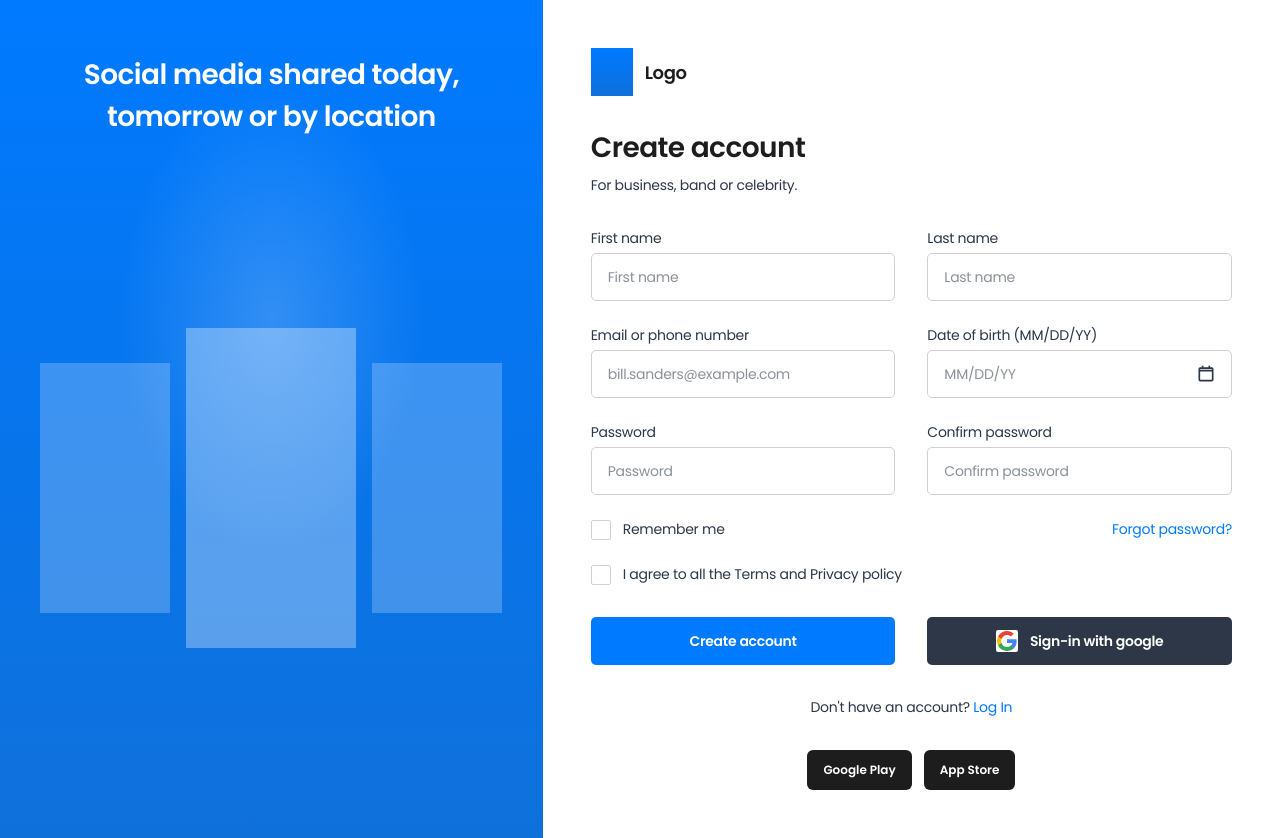
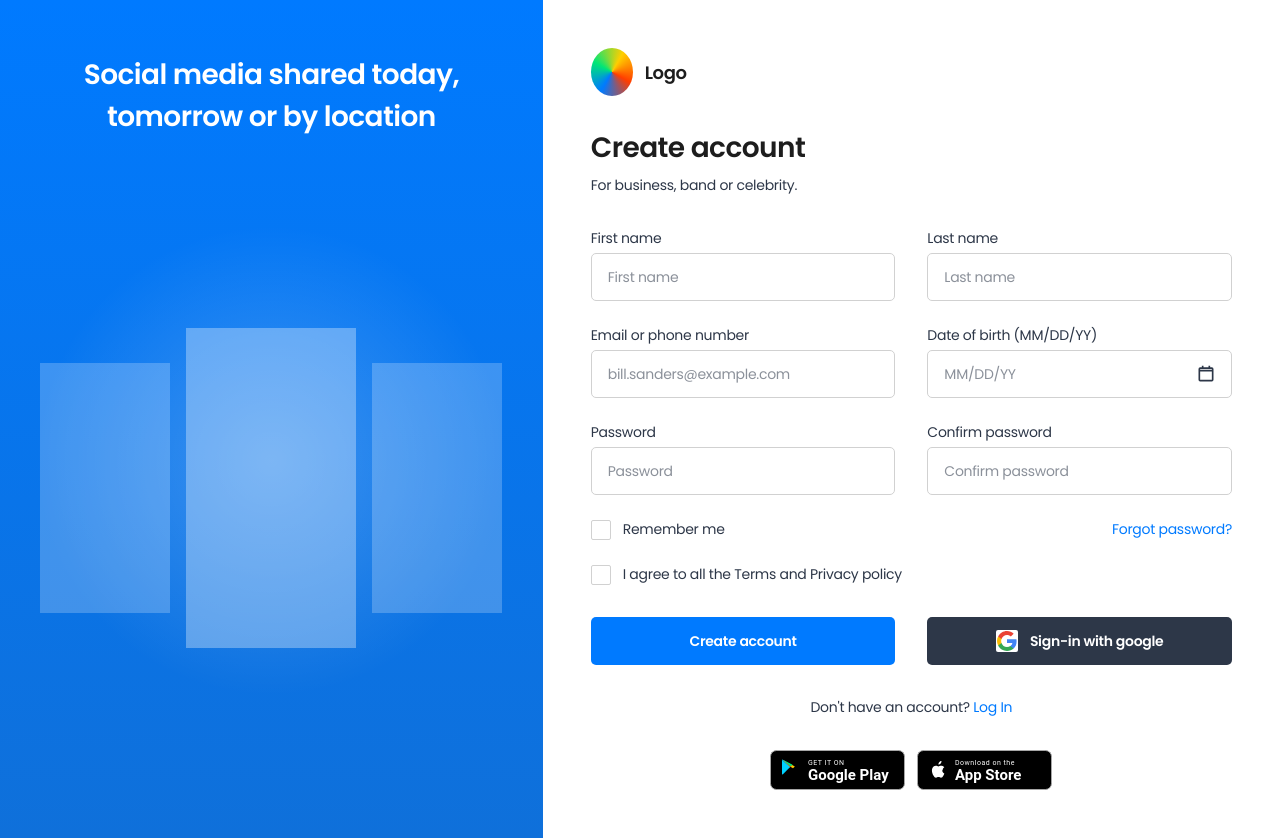
Before and after one commit to danielnichiata96/jetrockets-frontend-trainee, a plain HTML site: page index.html in a window 1280 px wide. Drawn offline with Linux system fonts and the light colour scheme.

Commit message:
feat: real store-badge SVGs, colourful logo mark, accurate hero glow

```diff
--- a/css/auth.css
+++ b/css/auth.css
@@ -24,6 +24,7 @@
 .hero__images {
   display: flex;
   align-items: center;
+  justify-content: center;
   gap: var(--space-md);
 }
 
@@ -71,11 +72,19 @@
   align-self: flex-start;
 }
 
+/* Placeholder mark (colourful) until the real logo bitmap is exported. */
 .logo__mark {
   width: 42px;
   height: 48px;
-  border-radius: var(--radius-sm);
-  background: var(--gradient-panel);
+  border-radius: 50%;
+  background: conic-gradient(
+    from 210deg,
+    #007aff,
+    #00e676,
+    #ffce00,
+    #ff3d00,
+    #007aff
+  );
 }
 
 .logo__text {
--- a/css/components.css
+++ b/css/components.css
@@ -100,15 +100,18 @@
   text-decoration: underline;
 }
 
-/* --- Store badge (placeholder until real assets are exported) ----------- */
+/* --- Store badge -------------------------------------------------------- */
 .badge {
   display: inline-flex;
-  align-items: center;
+  border-radius: 6px;
+  transition: opacity 0.2s ease;
+}
+
+.badge:hover {
+  opacity: 0.85;
+}
+
+.badge img {
   height: 40px;
-  padding-inline: var(--space-md);
-  background: var(--color-heading);
-  color: #fff;
-  border-radius: 6px;
-  font-size: 0.75rem;
-  font-weight: var(--fw-semibold);
+  width: auto;
 }
--- a/css/layout.css
+++ b/css/layout.css
@@ -20,15 +20,21 @@
   color: var(--color-on-primary);
 }
 
-/* Decorative glow circle behind the artwork (the Figma "Ellipse"). */
+/* Decorative glow circle behind the artwork.
+   Figma "Ellipse 2": 593px, horizontally centered, vertical centre ≈ 55%. */
 .auth__hero::before {
   content: "";
   position: absolute;
-  inset: 0;
+  left: 50%;
+  top: 55%;
+  width: min(593px, 90%);
+  aspect-ratio: 1;
+  transform: translate(-50%, -50%);
+  border-radius: 50%;
   background: radial-gradient(
-    40% 40% at 50% 38%,
-    rgba(255, 255, 255, 0.18),
-    transparent 70%
+    circle,
+    rgba(255, 255, 255, 0.22),
+    rgba(255, 255, 255, 0) 68%
   );
 }
 
--- a/index.html
+++ b/index.html
@@ -138,11 +138,13 @@
           </p>
 
           <div class="badges">
-            <a class="badge" href="#" aria-label="Get it on Google Play">
-              <span class="badge__store">Google Play</span>
+            <a class="badge" href="#">
+              <img src="assets/images/badge-google-play.svg"
+                   alt="Get it on Google Play" width="135" height="40" />
             </a>
-            <a class="badge" href="#" aria-label="Download on the App Store">
-              <span class="badge__store">App Store</span>
+            <a class="badge" href="#">
+              <img src="assets/images/badge-app-store.svg"
+                   alt="Download on the App Store" width="135" height="40" />
             </a>
           </div>
         </div>
```
Also changed, not shown: assets/images/badge-app-store.svg (added), assets/images/badge-google-play.svg (added).
